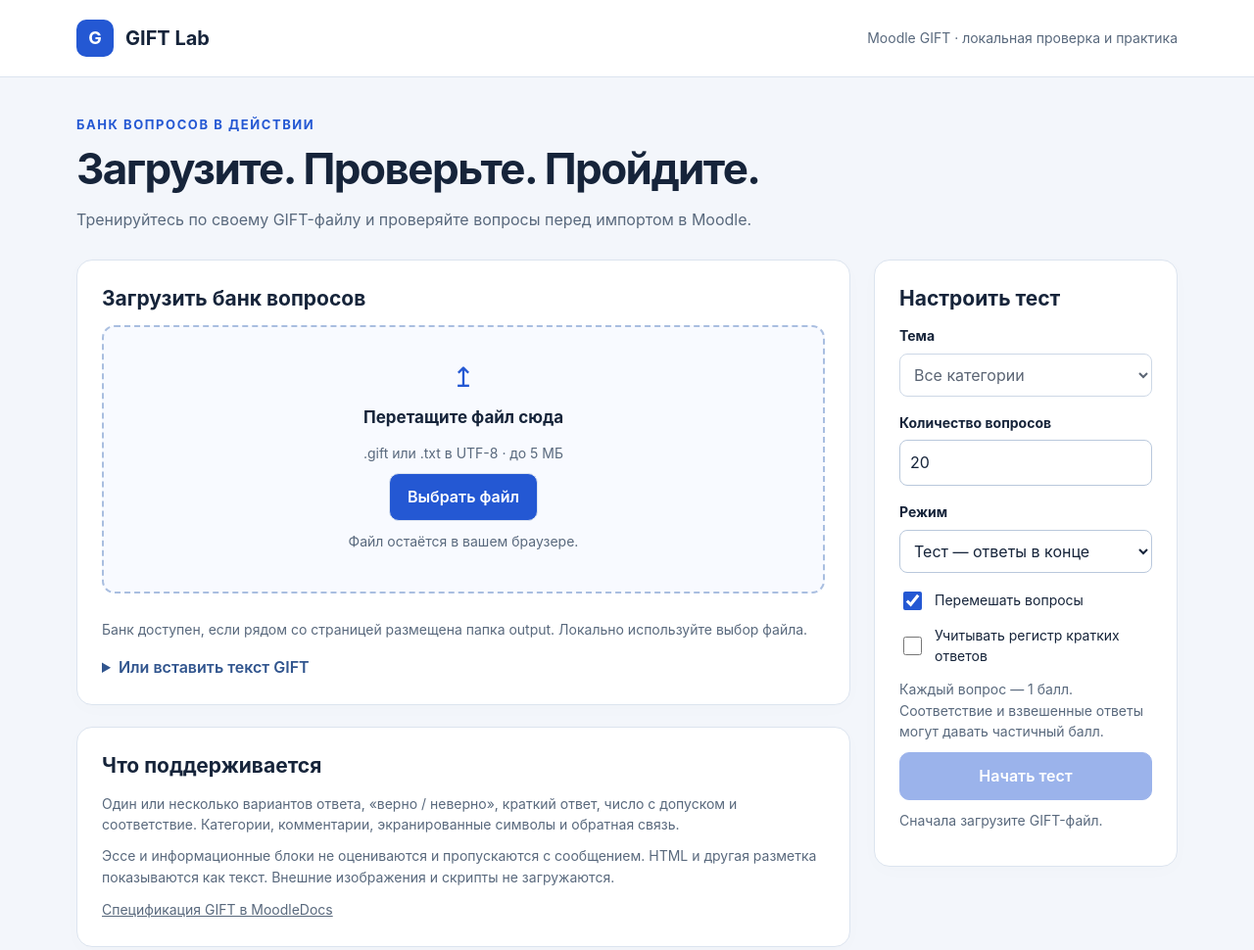
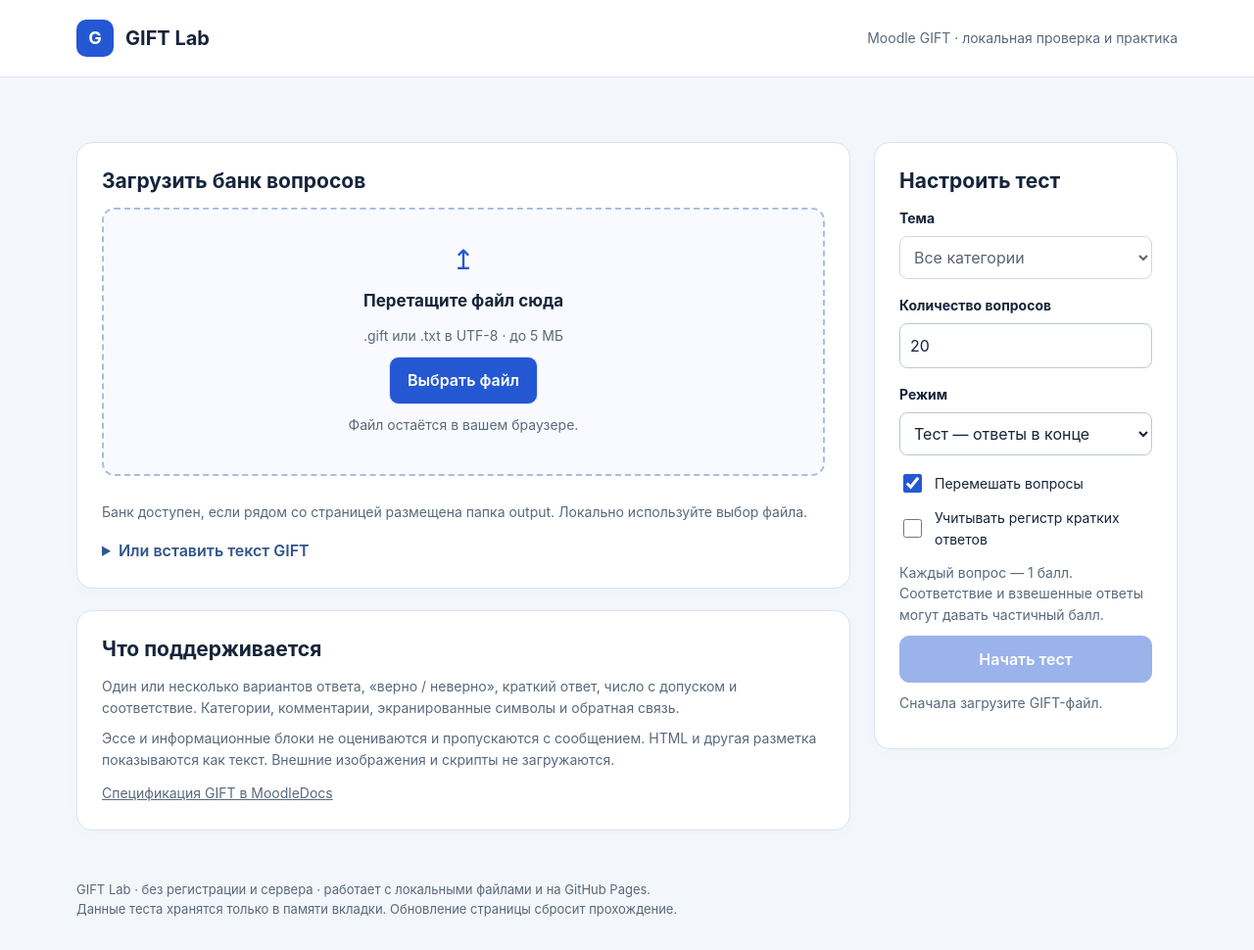
Before and after one commit to yusu-source/GIFT_checker, a plain HTML site: page index.html in a window 1280 px wide. Shown: the top 970 px of the page at 98% size. Drawn offline with Linux system fonts and the light colour scheme.

Commit message:
Update 2 index.html

```diff
--- a/index.html
+++ b/index.html
@@ -13,7 +13,7 @@
 <body>
 <header><div class="header-inner"><div class="brand"><span class="mark">G</span> GIFT Lab</div><span class="tag">Moodle GIFT · локальная проверка и практика</span></div></header>
 <main class="wrap">
-<div class="hero"><div class="eyebrow">Банк вопросов в действии</div><h1>Загрузите. Проверьте. Пройдите.</h1><p class="muted">Тренируйтесь по своему GIFT-файлу и проверяйте вопросы перед импортом в Moodle.</p></div>
+<div class="hero"><div style="display: none;" class="eyebrow">Банк вопросов в действии</div><h1 style="display: none;">Загрузите. Проверьте. Пройдите.</h1><p style="display: none;" class="muted">Тренируйтесь по своему GIFT-файлу и проверяйте вопросы перед импортом в Moodle.</p></div>
 <div id="notice" role="status" aria-live="polite" hidden></div>
 <section id="setup-view" class="layout">
 <div>
```
